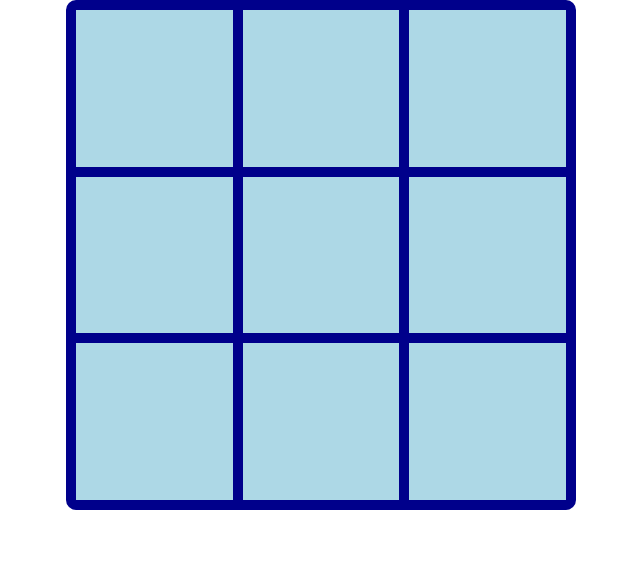
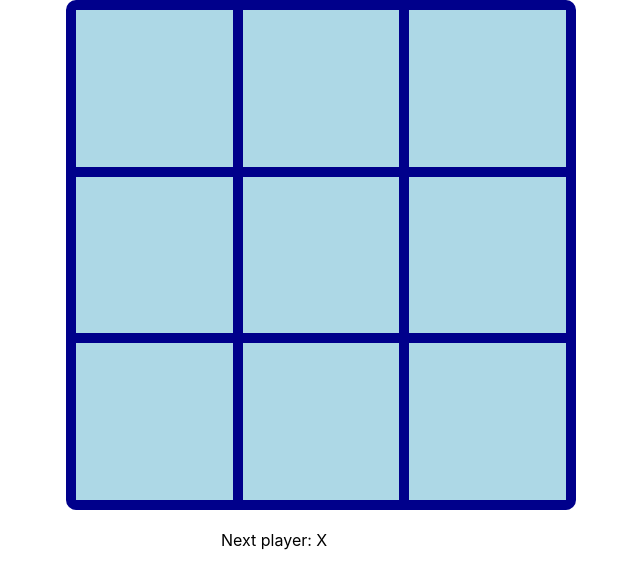
Before and after one commit to DominikStefancik/Games, a React (Create React App) app in the folder tic-tac-toe-with-react/: page / in a window 1280 px wide. Shown: the top 588 px of the page, without its empty margins (319-959 px from the left). Built offline with nearby package versions, Linux system fonts and the light colour scheme.

Commit message:
Show information about the next player

```diff
--- a/tic-tac-toe-with-react/src/components/game/Game.tsx
+++ b/tic-tac-toe-with-react/src/components/game/Game.tsx
@@ -1,7 +1,7 @@
 import React, { FC, useState } from "react";
 import { calculateWinner } from "../../helpers/gameHelpers";
 import { HistoryType } from "../../models/board.model";
-import { O_SYMBOL, X_SYMBOL } from "../../models/square.model";
+import { O_SYMBOL, SquareType, X_SYMBOL } from "../../models/square.model";
 import Board from "../board/Board";
 
 const styles = {
@@ -12,7 +12,7 @@ const styles = {
 const Game: FC = () => {
   const [history, setHistory] = useState<HistoryType>([new Array(9).fill(null)]);
   const [stepNumber, setStepNumber] = useState(0);
-  const [xIsNext, setXisNext] = useState(true);
+  const [currentSymbol, setCurrentSymbol] = useState<SquareType>(X_SYMBOL);
 
   // on each render we will check if there is a winner already
   // we check it from the last state of the board
@@ -30,17 +30,18 @@ const Game: FC = () => {
     }
 
     // Put "X" or "O" on the clicked square
-    currentStateCopy[index] = xIsNext ? X_SYMBOL : O_SYMBOL;
+    currentStateCopy[index] = currentSymbol;
     // add a new state to the history
     setHistory([...allMovesInHistory, currentStateCopy]);
     setStepNumber(allMovesInHistory.length);
-    setXisNext(!xIsNext);
+    setCurrentSymbol(currentSymbol === X_SYMBOL ? O_SYMBOL : X_SYMBOL);
   };
 
   // we wrap the board into the React fragment, because we don't want to render a div element
   return (
     <>
       <Board squares={history[stepNumber]} onClickHandler={clickHandler} />
+      <div style={styles}>{winner ? "Winner: " + winner : "Next player: " + currentSymbol}</div>
     </>
   );
 };
--- a/tic-tac-toe-with-react/src/helpers/gameHelpers.ts
+++ b/tic-tac-toe-with-react/src/helpers/gameHelpers.ts
@@ -1,6 +1,6 @@
 import { SquareType } from "../models/square.model";
 
-export const calculateWinner = (squares: SquareType[]) => {
+export const calculateWinner = (squares: SquareType[]): SquareType => {
   const lines = [
     [0, 1, 2],
     [3, 4, 5],
```
